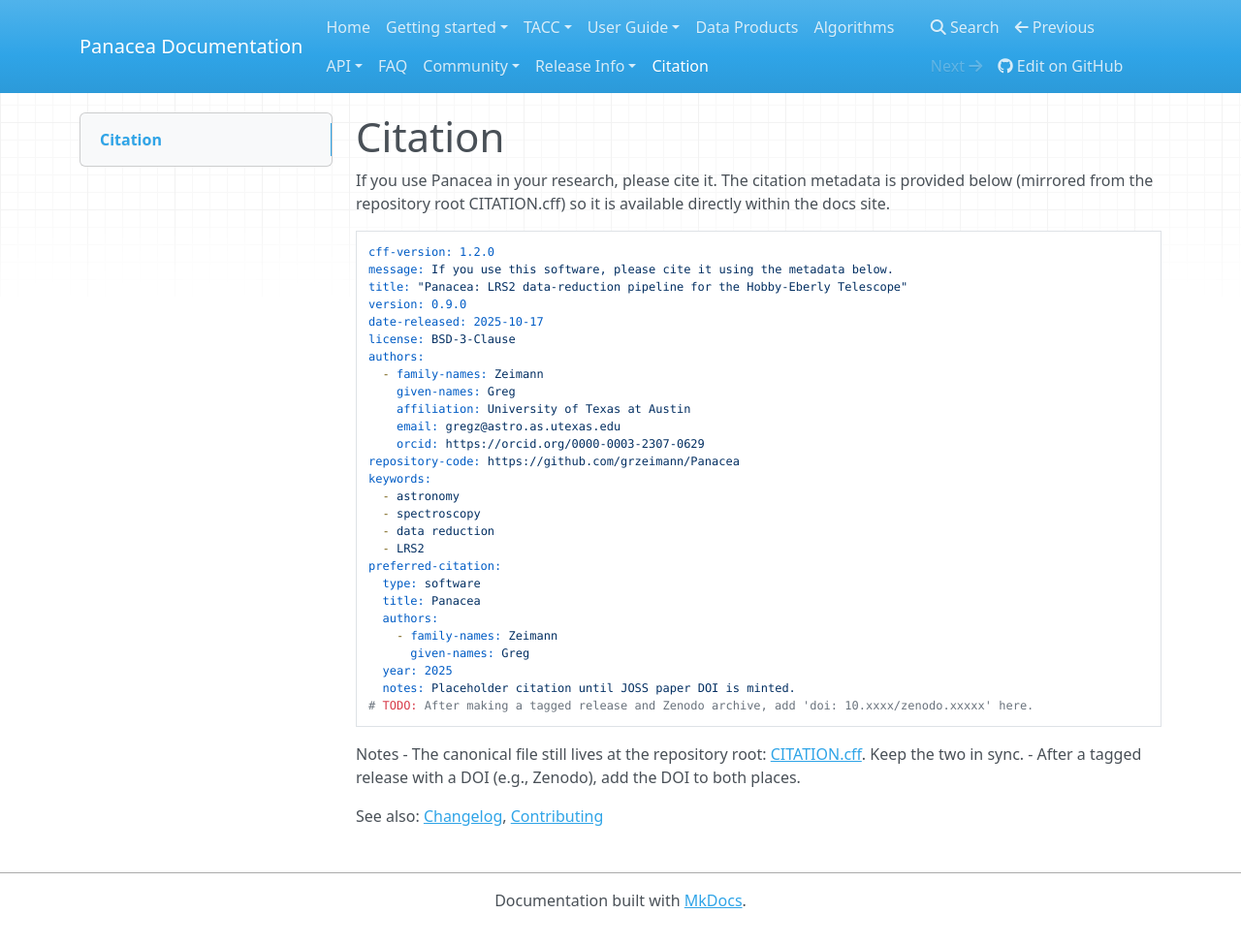
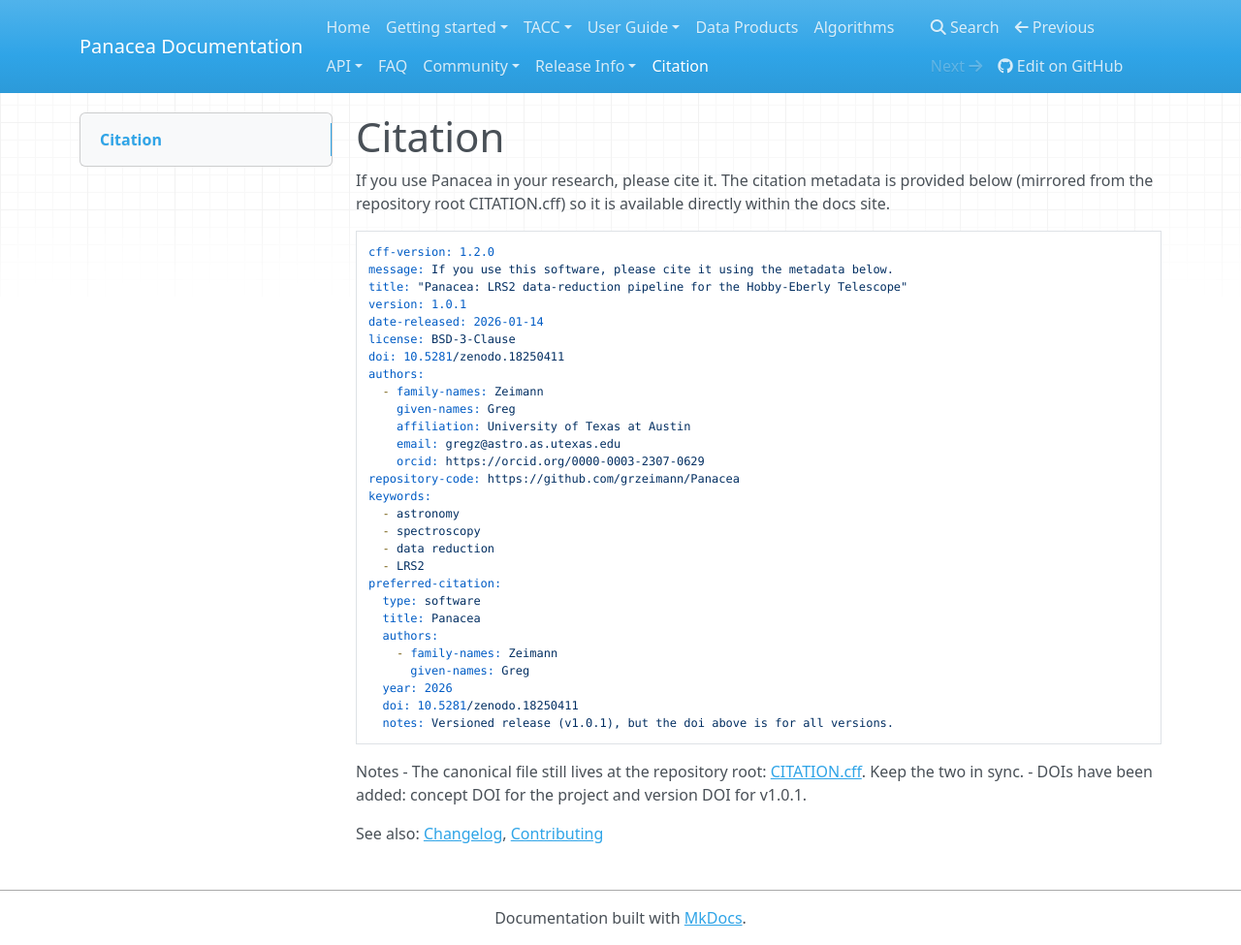
Before and after one commit to grzeimann/Panacea, an MkDocs documentation site: the page built from docs/citation/citation.md, in a window 1280 px wide and 975 px high. Shown: the whole window at 97% size. Built offline with MkDocs 1.6.1, drawn with Linux system fonts in a browser that asks for light colours; nearby versions of some CDN libraries.

Commit message:
Add Zenodo DOI and JOSS metadata

````diff
--- a/docs/citation/citation.md
+++ b/docs/citation/citation.md
@@ -6,9 +6,10 @@
 cff-version: 1.2.0
 message: If you use this software, please cite it using the metadata below.
 title: "Panacea: LRS2 data-reduction pipeline for the Hobby-Eberly Telescope"
-version: 0.9.0
-date-released: 2025-10-17
+version: 1.0.1
+date-released: 2026-01-14
 license: BSD-3-Clause
+doi: 10.5281/zenodo.18250411
 authors:
   - family-names: Zeimann
     given-names: Greg
@@ -27,13 +28,13 @@
   authors:
     - family-names: Zeimann
       given-names: Greg
-  year: 2025
-  notes: Placeholder citation until JOSS paper DOI is minted.
-# TODO: After making a tagged release and Zenodo archive, add 'doi: 10.xxxx/zenodo.xxxxx' here.
+  year: 2026
+  doi: 10.5281/zenodo.18250411
+  notes: Versioned release (v1.0.1), but the doi above is for all versions.
 ```
 
 Notes
 - The canonical file still lives at the repository root: [CITATION.cff](https://github.com/grzeimann/Panacea/blob/HEAD/CITATION.cff). Keep the two in sync.
-- After a tagged release with a DOI (e.g., Zenodo), add the DOI to both places.
+- DOIs have been added: concept DOI for the project and version DOI for v1.0.1.
 
 See also: [Changelog](../release_info/changelog.md), [Contributing](../community/contributing.md)
````
Also changed, not shown: README.md (+3 -0 lines), paper/paper.md (+1 -1 lines), 2 other files.
